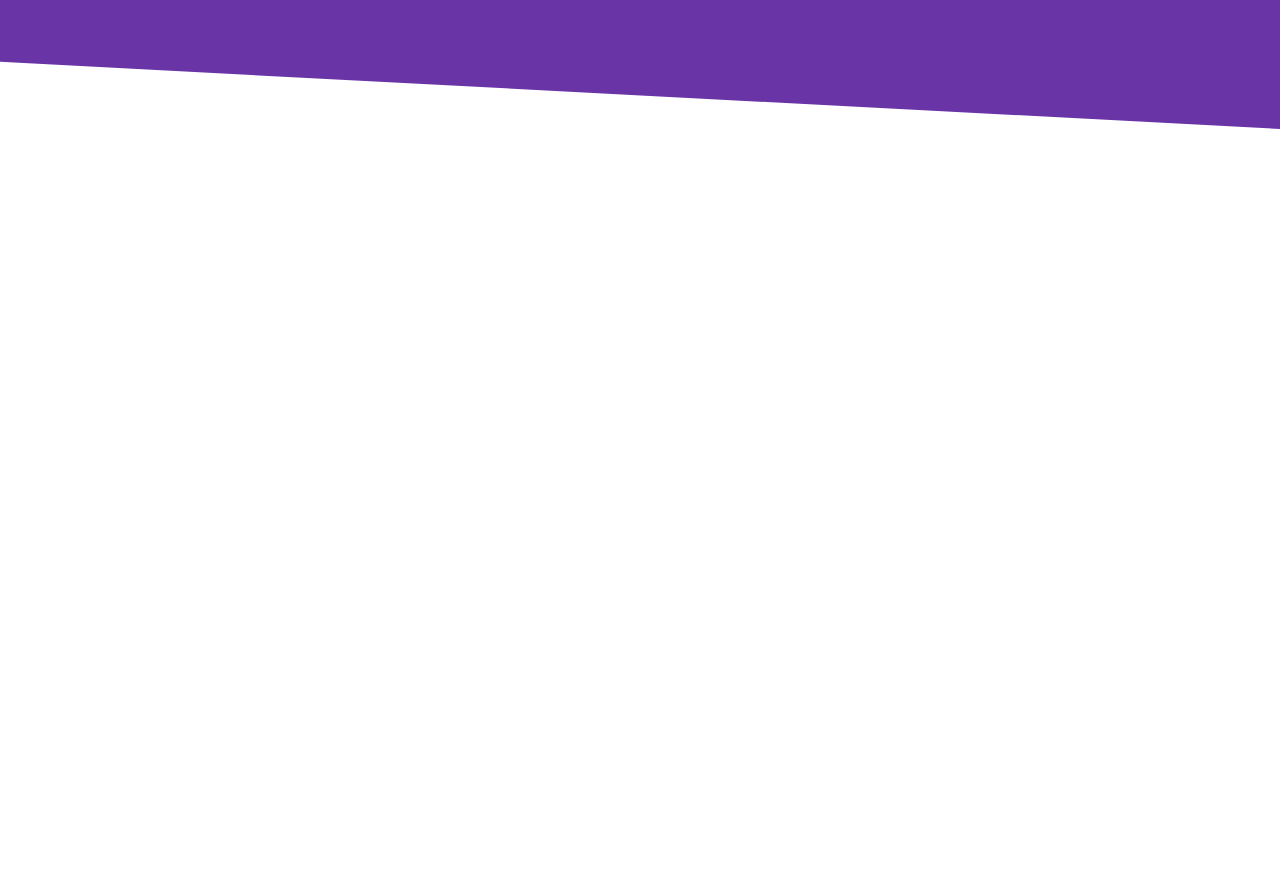
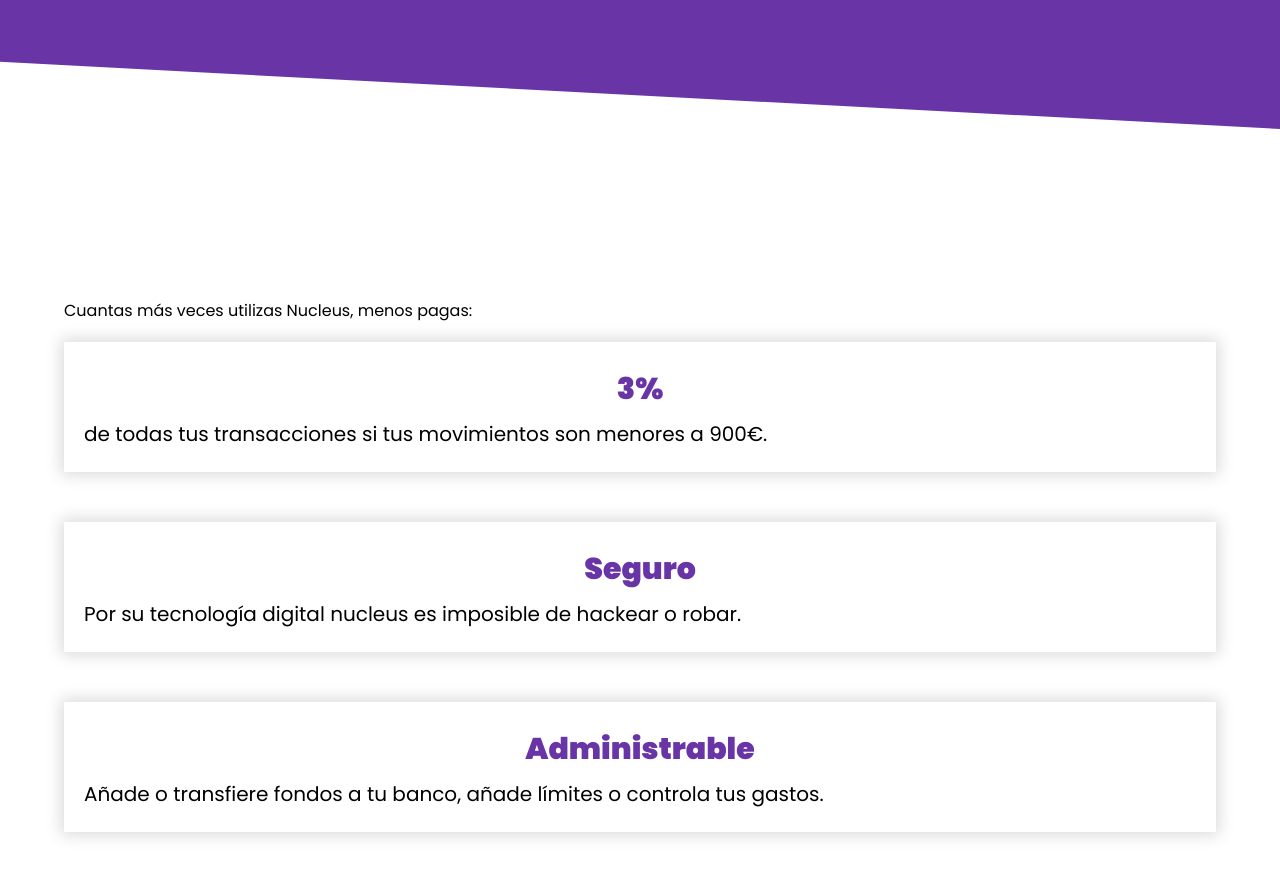
Before and after one commit to Sergio2Illan/Nucleus, a plain HTML site: page nucleus-eWallet/index.html in a window 1280 px wide. Shown: the part 2855-3731 px from the top of the page. Before the commit the page ends 3152 px from the top, so only its background shows below. Drawn offline with Linux system fonts and the light colour scheme.

Commit message:
comisiones

```diff
--- a/nucleus-eWallet/index.html
+++ b/nucleus-eWallet/index.html
@@ -96,6 +96,37 @@
             </div>
         </div>
     </section> <!-- .Seguridad -->
+    <section class="comisiones">
+        <div class="comisiones__contenedor">
+            <h2 class="comisiones__heading">
 
+            </h2>
+            <div class="comisiones__grid">
+                <div class="comisiones__contenido">
+                    <p class="comisiones__texto">Cuantas más veces utilizas Nucleus, menos pagas:</p>
+                    <div class="listado">
+                        <div class="listado__elemento listado__elemento--2col">
+                            <h2 class="listado__heading">3%</h2>
+                            <p class="listado__texto">
+                                de todas tus transacciones si tus movimientos son menores a 900€.
+                            </p>
+                        </div>
+                        <div class="listado__elemento listado__elemento--2col">
+                            <h2 class="listado__heading">Seguro</h2>
+                            <p class="listado__texto">
+                                Por su tecnología digital nucleus es imposible de hackear o robar.
+                            </p>
+                        </div>
+                        <div class="listado__elemento listado__elemento--2col">
+                            <h2 class="listado__heading">Administrable</h2>
+                            <p class="listado__texto">
+                                Añade o transfiere fondos a tu banco, añade límites o controla tus gastos.
+                            </p>
+                        </div>
+                    </div><!-- .listado -->
+                </div>
+            </div>
+        </div>
+    </section>
 </body>
 </html>
```
